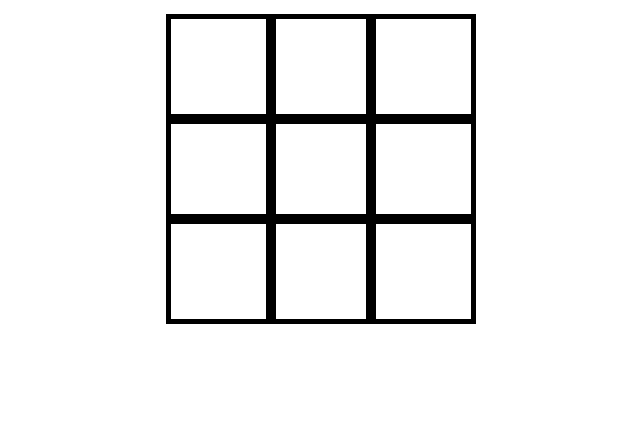
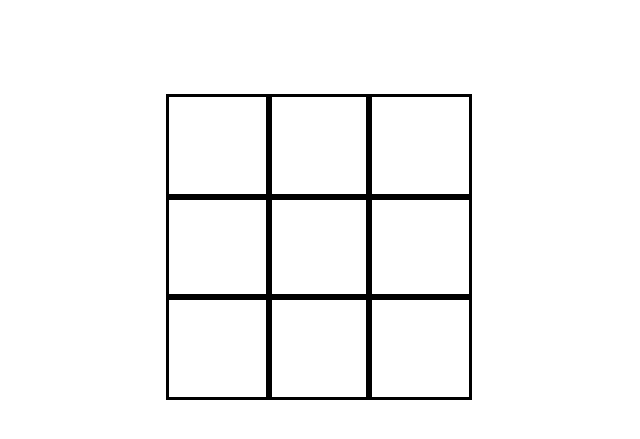
Before and after one commit to talkative-egg/Tic-Tac-Toe, a plain HTML site: page index.html in a window 1280 px wide. Shown: the part 61-500 px from the top of the page, without its empty margins (324-964 px from the left). Drawn offline with Linux system fonts and the light colour scheme.

Commit message:
Centered grid and made border nicer

```diff
--- a/styles.css
+++ b/styles.css
@@ -2,7 +2,14 @@ h1{
     text-align: center;
 }
 
+.outer-container{
+    margin-top: 100px;
+}
+
 .game-container{
+    width: 300px;
+    height: 300px;
+    margin: auto;
     display: grid;
     grid-template-rows: repeat(3, 100px);
     grid-template-columns: repeat(3, 100px);
@@ -17,7 +24,5 @@ h1{
     font-size: 70px;
     text-align: center;
     line-height: 90px;
-    border-width: 5px;
-    border-color: black;
-    border-style: solid;
+    border: 3px solid #000;
 }
```
